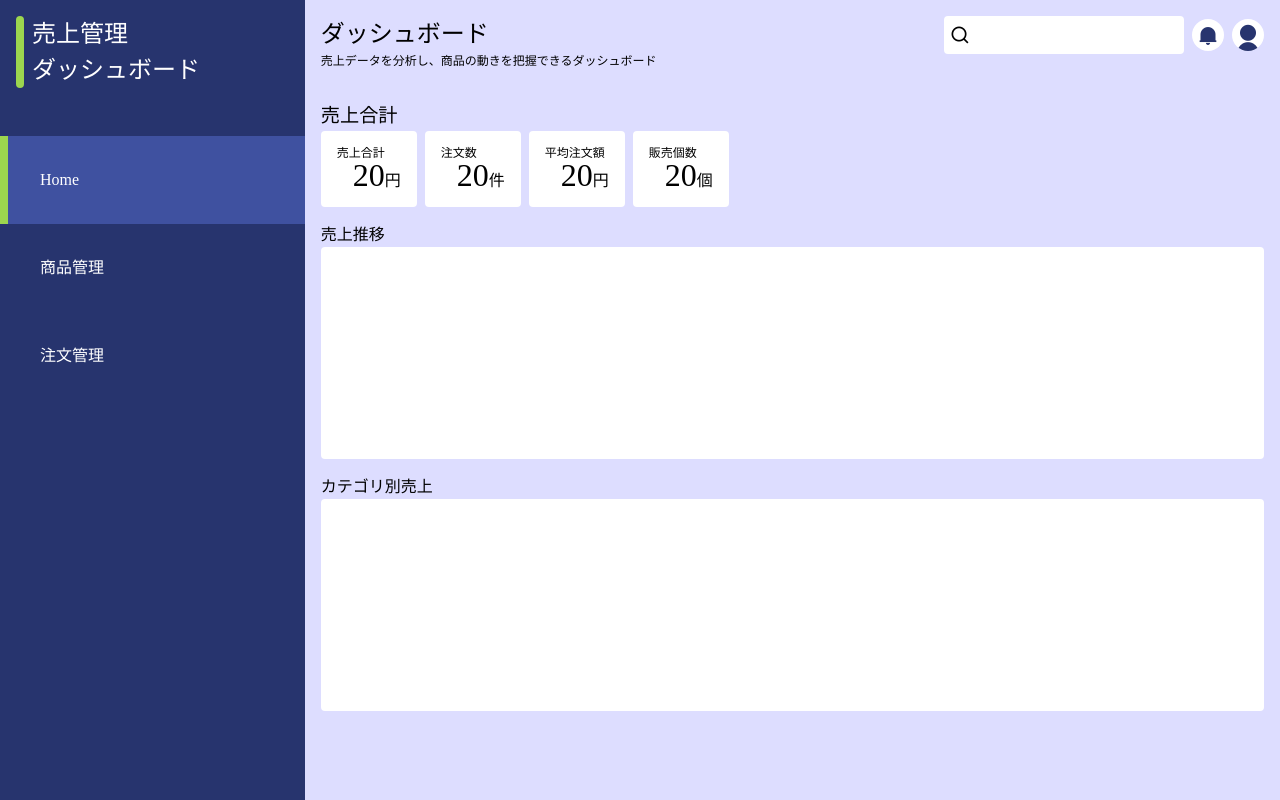
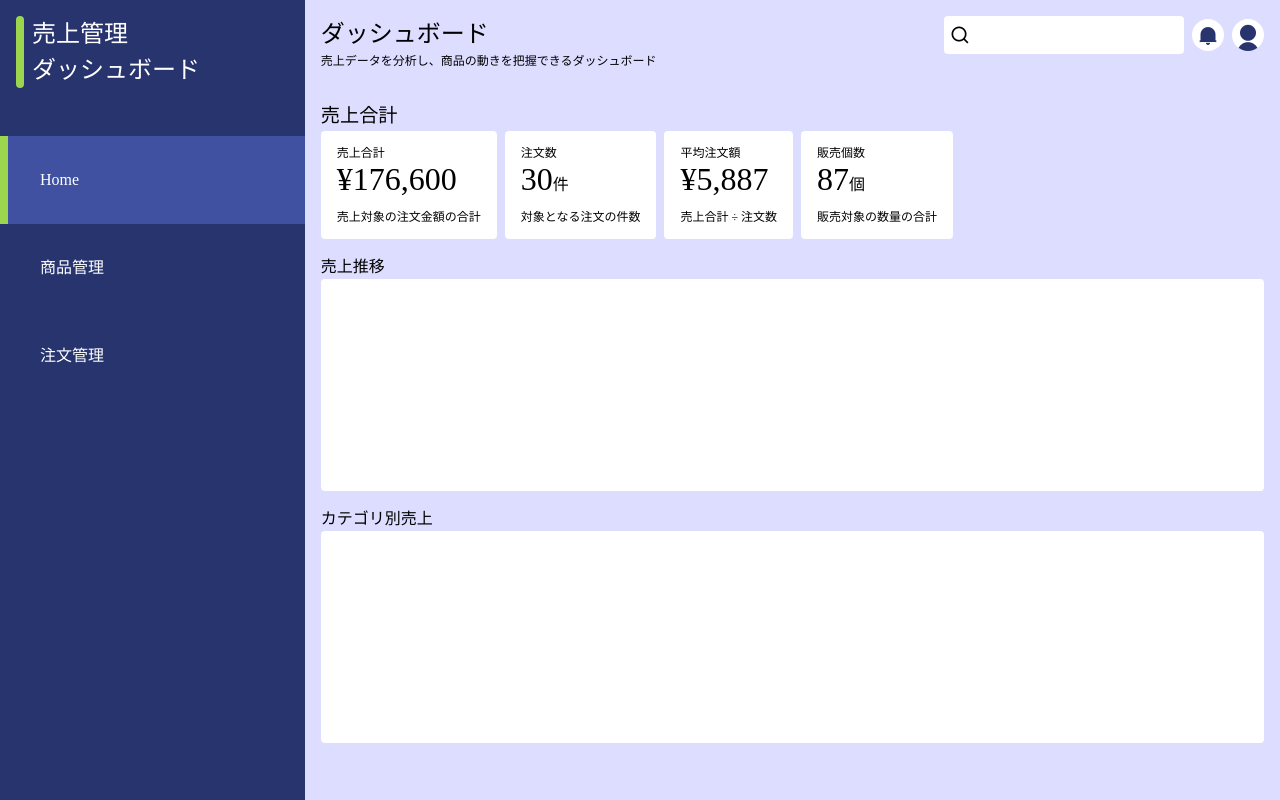
Before and after one commit to kakiikada/demo_dashboard, a React (Vite) app: page / in a window 1280 px wide. Built offline with nearby package versions, Linux system fonts and the light colour scheme.

Commit message:
ダッシュボード/ カード表示

```diff
--- a/package.json
+++ b/package.json
@@ -11,7 +11,8 @@
   },
   "dependencies": {
     "react": "^19.2.7",
-    "react-dom": "^19.2.7"
+    "react-dom": "^19.2.7",
+    "recharts": "^3.10.1"
   },
   "devDependencies": {
     "@eslint/js": "^10.0.1",
--- a/src/components/page/Dashboard.tsx
+++ b/src/components/page/Dashboard.tsx
@@ -1,16 +1,53 @@
 
 import { useState } from "react";
+import ordersData from "../../data/orders.json";
+import productsData from "../../data/products.json";
 
+
+
+// キャンセル以外の注文を取り出す
+const validOrders = ordersData.filter(
+  (order) => order.status !== "cancelled"
+);
+// 合計金額
+const totalSales = validOrders.reduce((total, order) => {
+  // 商品一覧から値段を探す
+  const product = productsData.find(
+    (item) => item.id === order.productId
+  );
+
+  return total + (product ? product.price * order.quantity : 0);
+}, 0);
+// 均注文額
+const averageOrderAmount = validOrders.length > 0
+  ? Math.ceil(totalSales / validOrders.length)
+  : 0;
+// 販売個数
+const totalQuantity = validOrders.reduce((total, order) => {
+  return total + order.quantity
+}, 0);
 function Dashboard() {
   return (
     <div className="dashboard">
       <h2 className="title">売上合計</h2>
       <div>
-        <ul className="dashboard_list">
-          <li><h2>売上合計</h2><p>20<small>円</small></p></li>
-          <li><h2>注文数</h2><p>20<small>件</small></p></li>
-          <li><h2>平均注文額</h2><p>20<small>円</small></p></li>
-          <li><h2>販売個数</h2><p>20<small>個</small></p></li>
+        <ul className="dashboard_cardList">
+          <li>
+            <h2>売上合計</h2>
+            <p className="dashboard_cardList_data">&#165;{totalSales.toLocaleString()}</p>
+            <p>売上対象の注文金額の合計</p></li>
+          <li>
+            <h2>注文数</h2>
+            <p className="dashboard_cardList_data">{validOrders.length}<small>件</small></p>
+            <p>対象となる注文の件数</p></li>
+          <li>
+            <h2>平均注文額</h2>
+            <p className="dashboard_cardList_data">&#165;{ averageOrderAmount.toLocaleString() }</p>
+            <p>売上合計 ÷ 注文数</p></li>
+          <li>
+            <h2>販売個数</h2>
+            <p className="dashboard_cardList_data">{totalQuantity}<small>個</small></p>
+            <p>販売対象の数量の合計</p></li>
         </ul>
       </div>
       <section className="space-s">
--- a/src/components/page/Orders.tsx
+++ b/src/components/page/Orders.tsx
@@ -121,7 +121,8 @@ function Orders() {
             </div>
           </li>
         </ul>
-        <table className="space-s">
+        <p className="orders_tortal space-s">全 {sortedOrders.length} 件の商品</p>
+        <table>
           <tbody>
             <tr>
               <th>注文番号</th>
--- a/src/styles/App.css
+++ b/src/styles/App.css
@@ -53,11 +53,11 @@
   .pagination_next, .pagination_prev {
     color: var(--color_bg);
     background-color: var(--color_main);
-    &.disabled {
-      background-color: #888;
+    &:hover {
+      background-color: var(--color_main-light);
     }
-    &:not(.disabled):hover {
-      background-color: var(--color_main-light);
+    &:disabled, &:disabled:hover {
+      background-color: #ccc;
     }
   }
   .pagination_current {
@@ -167,10 +167,9 @@
   }
 }
 /* ダッシュボード */
-.dashboard_list {
+.dashboard_cardList {
   display: flex;
   gap: 0.5rem;
-
   li {
     line-height: 1;
     min-width: 6rem;
@@ -180,12 +179,16 @@
     h2 {
       font-size: 0.75rem;
     }
-    p {
+    .dashboard_cardList_data {
       font-size: 2rem;
-      text-align: right;
+      margin-top: var(--space_ss);
       small {
         font-size: 1rem;
       }
+    }
+    p {
+      font-size: 0.75rem;
+      margin-top: var(--space_s);
     }
   }
 }
@@ -213,6 +216,7 @@
 }
 
 /* 注文管理 */
+.orders {
   .orders_input {
     display: flex;
     gap: 0.5rem;
@@ -225,3 +229,7 @@
       }
     }
   }
+  .orders_tortal {
+    text-align: right;
+  }
+}
```
Also changed, not shown: 1 other file (tests, documents, lock files or other folders). Lines whose indentation alone changed are shown as unchanged.
